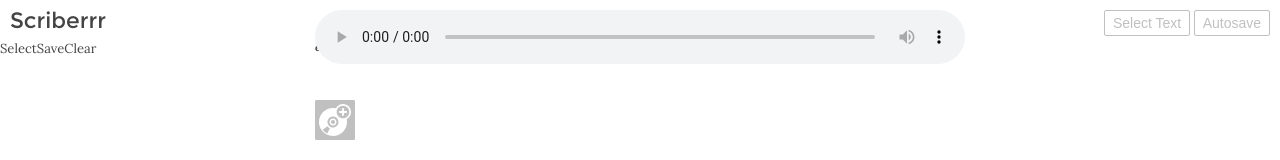
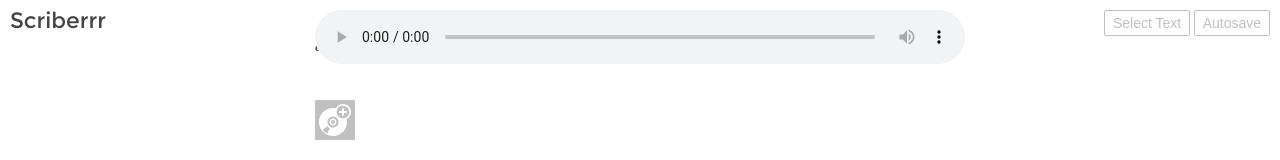
Before and after one commit to cmuellerrr/transcription-sucks, a plain HTML site: page index.html in a window 1280 px wide. Shown: the top 160 px of the page. Drawn offline with Linux system fonts and the light colour scheme.

Commit message:
Those spans shouldn't be there

```diff
--- a/index.html
+++ b/index.html
@@ -17,7 +17,7 @@
 <body>
 <header>
     <h1>Scriberrr</h1>
-    <span>Select</span><span>Save</span><span>Clear</span>
+
     <ul>
         <li><button class="btn" onclick="selectTranscript()"/>Select Text</button></li>
         <li><button class="btn toggle" id="autosaveBtn">Autosave</button></li>
```
